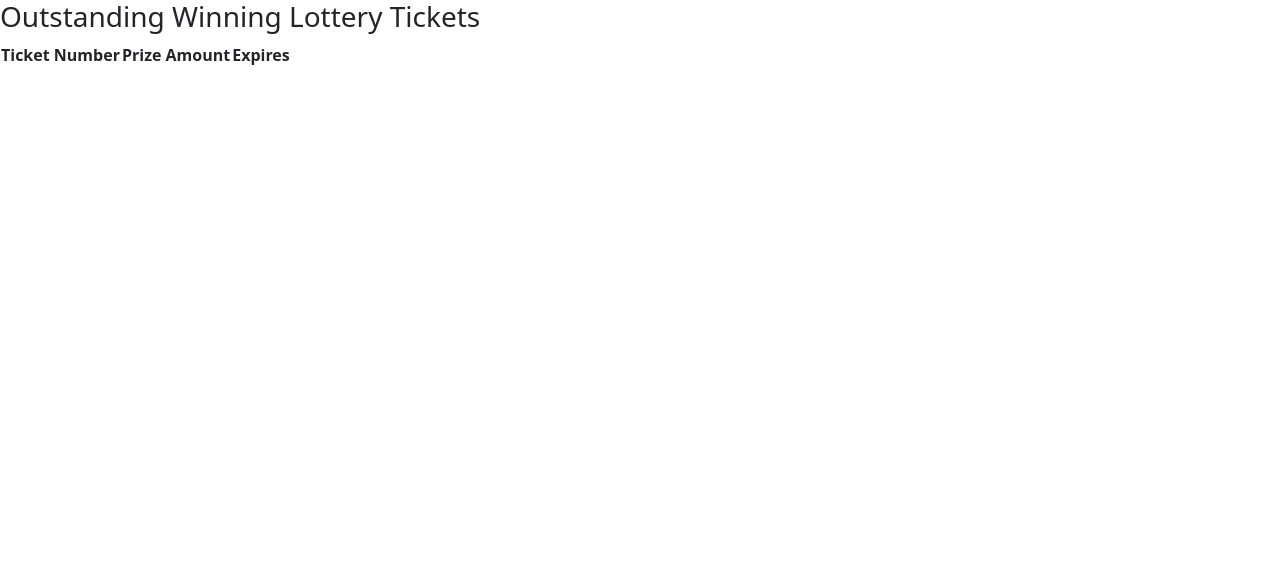
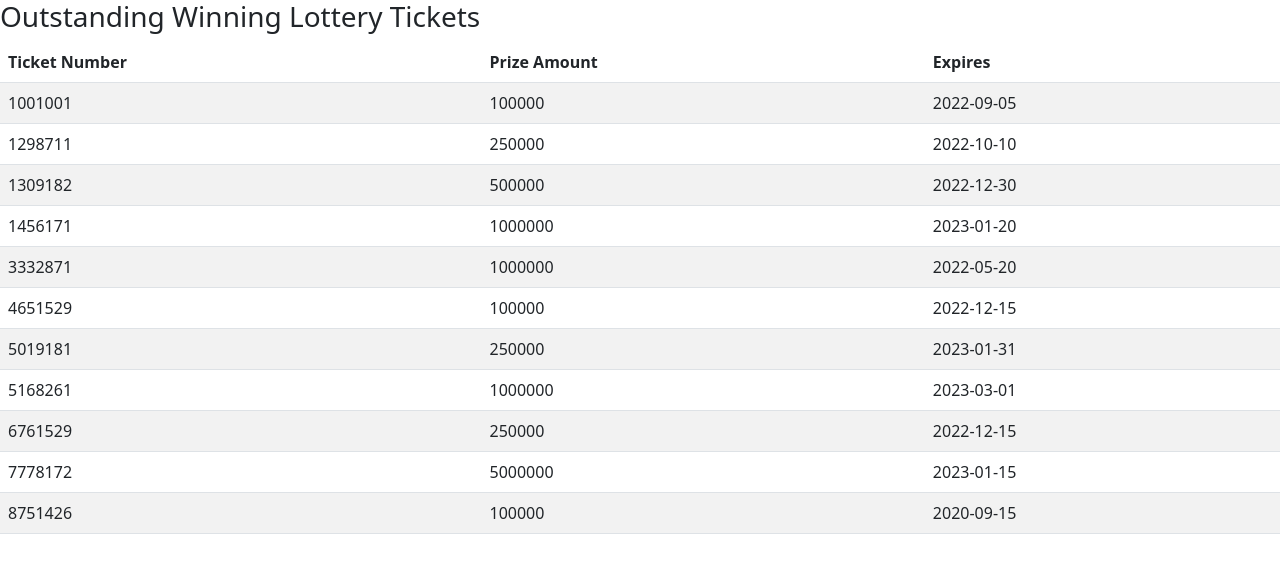
Before and after one commit to jkeshi/WB5-exercises, a plain HTML site: page lotterytickets/index.html in a window 1280 px wide. Drawn offline with nearby package versions, Linux system fonts and the light colour scheme.

Commit message:
update lottery

```diff
--- a/lotterytickets/index.html
+++ b/lotterytickets/index.html
@@ -12,8 +12,9 @@
     />
   </head>
   <body>
+    <div>
       <h3>Outstanding Winning Lottery Tickets</h3>
-    <table id="winningTicketsTbl">
+      <table id="winningTicketsTbl" class="table table-striped table-hover">
         <thead>
           <tr>
             <th>Ticket Number</th>
@@ -23,11 +24,12 @@
         </thead>
         <tbody id="winningTicketsTblBody"></tbody>
       </table>
+    </div>
     <script
       src="https://cdn.jsdelivr.net/npm/bootstrap@5.2.2/dist/js/bootstrap.bundle.min.js"
       integrity="sha384-OERcA2EqjJCMA+/3y+gxIOqMEjwtxJY7qPCqsdltbNJuaOe923+mo//f6V8Qbsw3"
-      crossorigin="anonymous">
-    </script>
+      crossorigin="anonymous"
+    ></script>
     <script src="./scripts/main.js"></script>
   </body>
 </html>
--- a/lotterytickets/scripts/main.js
+++ b/lotterytickets/scripts/main.js
@@ -26,9 +26,16 @@ function loadWinningTicketsTable() {
   for (const ticket of winningTickets) {
     buildTicketRow(winningTicketsTblBody, ticket);
   }
+}
+function buildTicketRow(tableBody, ticket) {
+  let row = tableBody.insertRow(-1);
 
-  function buildTicketRow(tableBody, ticket) {
-    console.log(tableBody);
-    console.log(ticket);
-  }
+  let cell1 = row.insertCell(0);
+  cell1.innerText = ticket.tixNum;
+
+  let cell2 = row.insertCell(1);
+  cell2.innerText = ticket.prize;
+
+  let cell3 = row.insertCell(2);
+  cell3.innerText = ticket.expires;
 }
```
Lines whose indentation alone changed are shown as unchanged.
